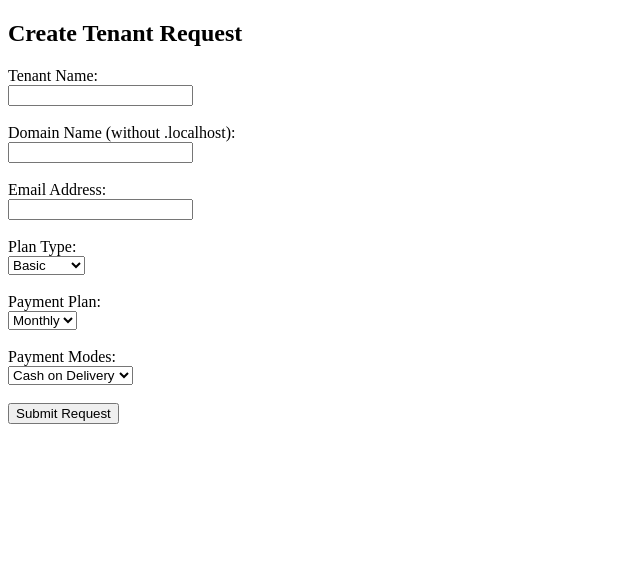
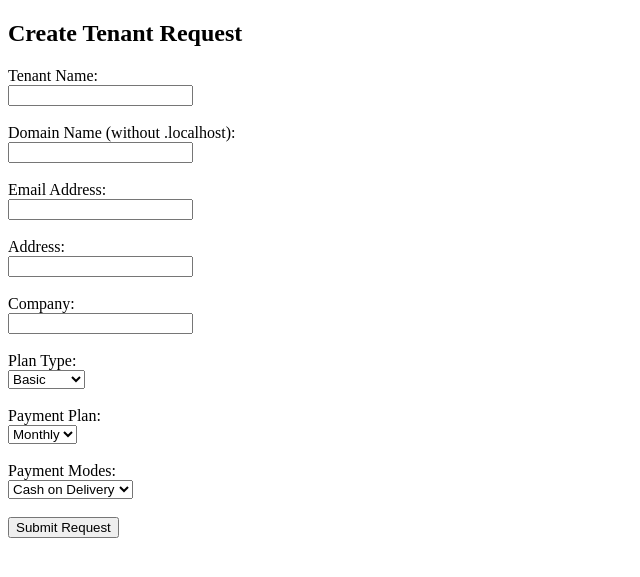
Before and after one commit to ShubhangMehta/E--Commerce, a Django app: template customers/templates/create_tenant.html in a window 1280 px wide. Shown: the top 577 px of the page, without its empty margins (0-640 px from the left). Run offline with Django 5.2, Linux system fonts and the light colour scheme; the template is opened without the code that fills it, so the values that code supplies are empty; parts of the project's set-up code (start-up, migrations or seed data) failed here and were passed over.

Commit message:
Second Commit

```diff
--- a/customers/models.py
+++ b/customers/models.py
@@ -78,9 +78,9 @@ class Domain(DomainMixin):
 class TenantRequest(models.Model):
     tenant_name = models.CharField(max_length=100)
     desired_domain = models.CharField(max_length=150)
-    email = models.EmailField()
-    company = models.CharField(max_length=200)
-    address = models.TextField()
+    email = models.EmailField(null=True, blank=True)
+    company = models.CharField(max_length=200,null=True, blank=True)
+    address = models.TextField(null=True, blank=True)
     logo = models.ImageField(upload_to='tenant_logos/', null=True, blank=True)
     PLAN_TYPE_CHOICES = [
         ('Basic', 'Basic'),
--- a/customers/templates/create_tenant.html
+++ b/customers/templates/create_tenant.html
@@ -15,7 +15,11 @@
         <label>Domain Name (without .localhost):</label><br>
         <input type="text" name="domain_name" required><br><br>
         <label>Email Address:</label><br>
-        <input type="text" name="domain_name" required><br><br>
+        <input type="text" name="email" required><br><br>
+        <label>Address:</label><br>
+        <input type="text" name="address" required><br><br>
+        <label>Company:</label><br>
+        <input type="text" name="company" required><br><br>
 
 
 
@@ -33,7 +37,7 @@
         </select><br><br>
 
         <label>Payment Modes:</label><br>
-        <select name="payment_modes" required>
+        <select name="payment_mode" required>
             <option value="COD">Cash on Delivery</option>
             <option value="UPI">UPI</option>
             <option value="CARD">Credit/Debit Card</option>
```
Also changed, not shown: customers/views.py (+10 -1 lines), customers/migrations/0004_alter_tenantrequest_address_and_more.py (added), customers/migrations/0005_alter_tenantrequest_company.py (added).
